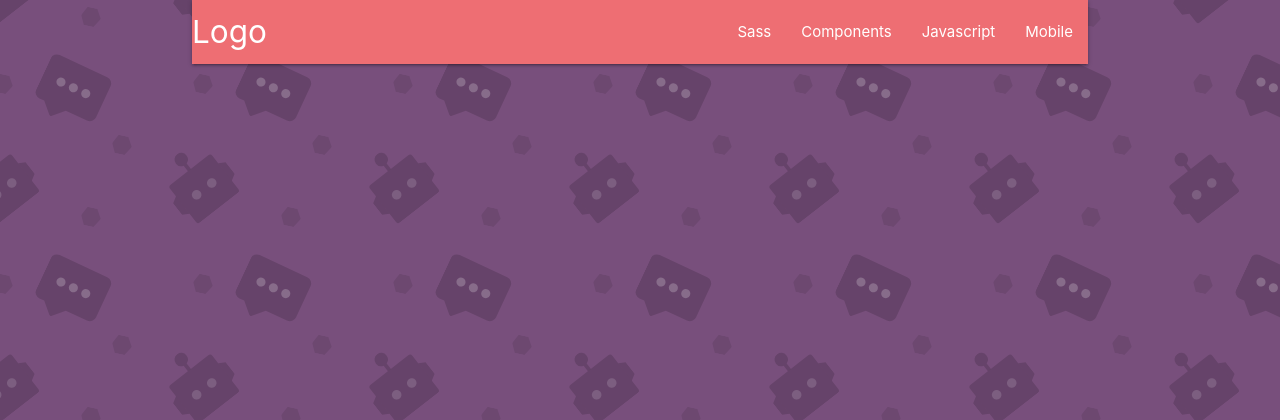
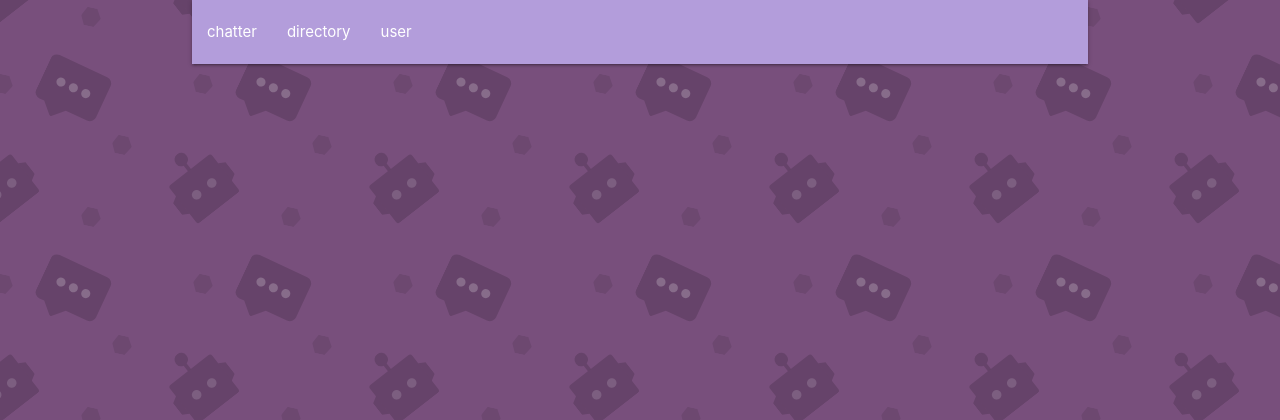
Before and after one commit to Karabonne/bot.garden, a Flask app: page /bot/1 in a window 1280 px wide. Shown: the top 420 px of the page. Run offline with Flask 2, Linux system fonts and the light colour scheme; data that the repository does not hold is empty; parts of the project's set-up code (start-up, migrations or seed data) failed here and were passed over; some libraries are stand-ins or nearby versions.

Commit message:
updates to routing

```diff
--- a/server.py
+++ b/server.py
@@ -32,7 +32,7 @@ def show_index():
 def show_user_tab():
     """Shows the page used for the user tab."""
 
-    return render_template("user.html")
+    return render_template("user.html", user=user)
 
 @app.route('/user/<user_id>')
 def show_user_page(user_id):
--- a/templates/base.html
+++ b/templates/base.html
@@ -37,14 +37,12 @@ i'm truly sorry this is the case, but, you know - internet.</noscript>
 
     <div class="container">
         <nav>
-            <div class="nav-wrapper">
-              <a href="#!" class="brand-logo">Logo</a>
+            <div class="nav-wrapper deep-purple lighten-3">
               <a href="#" data-target="mobile-demo" class="sidenav-trigger"><i class="material-icons">menu</i></a>
-              <ul class="right hide-on-med-and-down">
-                <li><a href="sass.html">Sass</a></li>
-                <li><a href="badges.html">Components</a></li>
-                <li><a href="collapsible.html">Javascript</a></li>
-                <li><a href="mobile.html">Mobile</a></li>
+              <ul class="tabs hide-on-med-and-down deep-purple lighten-3">
+                <li id="feed"><a>chatter</a></li>
+                <li id="directory"><a>directory</a></li>
+                <li id="user"><a>user</a></li>
               </ul>
             </div>
         </nav>
@@ -53,12 +51,17 @@ i'm truly sorry this is the case, but, you know - internet.</noscript>
         <li><a href="sass.html">Sass</a></li>
         <li><a href="badges.html">Components</a></li>
         <li><a href="collapsible.html">Javascript</a></li>
-        <li><a href="mobile.html">Mobile</a></li>
     </ul>
     <div class="container">
-
+      <div class="content">
+      </div>
 
     </div>
 </body>
 <script type="text/javascript" src="/static/js/materialize.js"></script>
+<script>
+$( "#other" ).click(function() {
+  $( "#target" ).click();
+});
+</script>
 </html>
```
